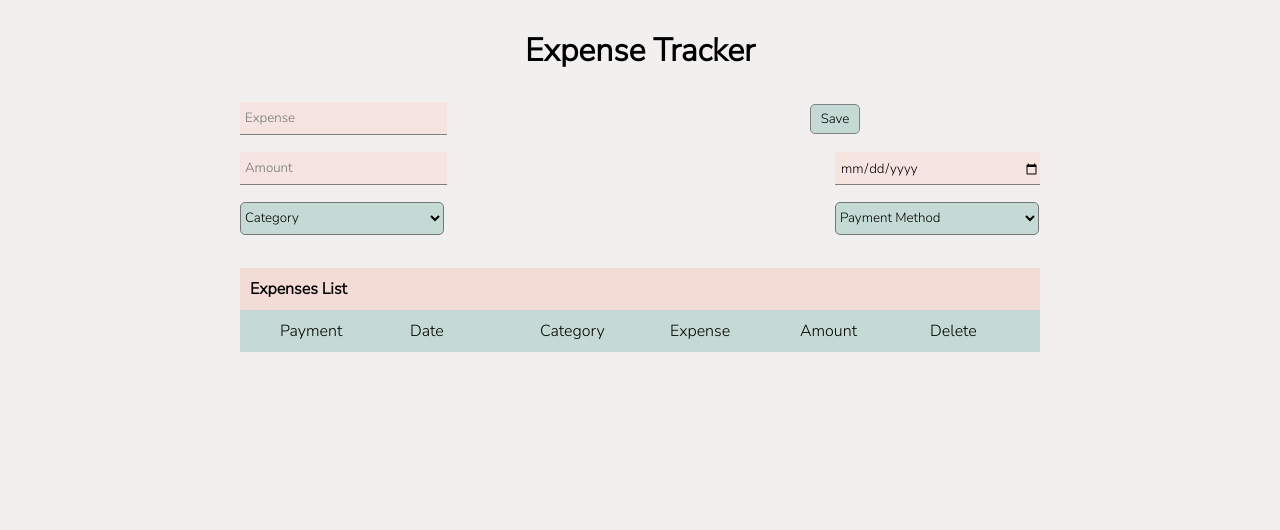
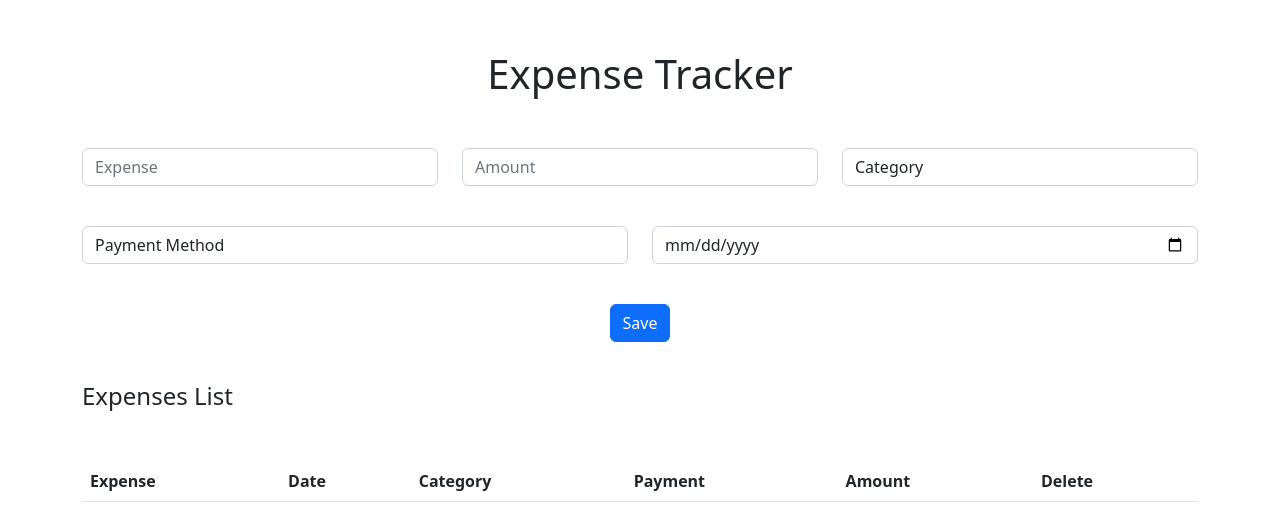
Before and after one commit to imcodingdreams/expense-tracker-app-react, a React (Create React App) app: page / in a window 1280 px wide. Shown: the top 530 px of the page. Built offline with nearby package versions, Linux system fonts and the light colour scheme.

Commit message:
Add React Bootstrap

```diff
--- a/public/index.html
+++ b/public/index.html
@@ -18,6 +18,12 @@
       user's mobile device or desktop. See https://developers.google.com/web/fundamentals/web-app-manifest/
     -->
     <link rel="manifest" href="%PUBLIC_URL%/manifest.json" />
+    <link
+      rel="stylesheet"
+      href="https://cdn.jsdelivr.net/npm/bootstrap@5.2.3/dist/css/bootstrap.min.css"
+      integrity="sha384-rbsA2VBKQhggwzxH7pPCaAqO46MgnOM80zW1RWuH61DGLwZJEdK2Kadq2F9CUG65"
+      crossorigin="anonymous"
+    />
     <!--
       Notice the use of %PUBLIC_URL% in the tags above.
       It will be replaced with the URL of the `public` folder during the build.
--- a/src/App.css
+++ b/src/App.css
@@ -1,18 +1,27 @@
 body {
+  background-color: rgb(242, 239, 239);
+  font-family: 'Nunito Sans', sans-serif;
+}
+
+button {
+  background-color: aqua;
+}
+
+/* body {
   display: flex;
   align-items: center;
   justify-content: center;
   background-color: rgb(242, 239, 239);
   font-family: 'Nunito Sans', sans-serif;
-}
+} */
 
-.header {
+/* .header {
   display: flex;
   align-items: center;
   justify-content: center;
-}
+} */
 
-input {
+/* input {
   border-top: none;
   border-left: none;
   border-right: none;
@@ -22,47 +31,46 @@ input {
   background-color: #f8dbd390;
   padding-left: 5px;
   font-family: 'Nunito Sans', sans-serif;
-}
+} */
 
-select {
+/* select {
   height: 30px;
   width: 200px;
   border-radius: 5px;
   background-color: #b1d1c7ae;
   font-family: 'Nunito Sans', sans-serif;
-}
+} */
 
-.add-expense {
+/* .add-expense {
   display: grid;
   grid-template-rows: 50px 50px 50px;
   grid-template-columns: auto auto;
   align-items: center;
-}
+} */
 
-.expense-name-input {
+/* .expense-name-input {
   display: flex;
   padding: 10px;
   justify-content: space-between;
   background-color: #f3d2caae;
-}
+} */
 
-button {
+/* button {
   height: 30px;
   width: 50px;
   border: 1px solid gray ;
   border-radius: 5px;
-  /* align-self: center; */
   background-color: #b1d1c7ae;
   font-family: 'Nunito Sans', sans-serif;
-}
+} */
 
-.amount-date-inputs {
+/* .amount-date-inputs {
   display: flex;
   padding: 10px;
   background-color: #f3d2caae;
-}
+} */
 
-.category-payment-inputs {
+/* .category-payment-inputs {
   display: flex;
   padding: 10px;
   padding-bottom: 25px;
@@ -70,9 +78,9 @@ button {
   justify-content: space-between;
   background-color: #f3d2caae;
   box-shadow: 0px 2px 0px rgb(0, 0, 0, 0.1);
-}
+} */
 
-.expense-date {
+/* .expense-date {
   padding-top: 2px;
   margin-left: 25px;
 }
@@ -86,9 +94,9 @@ button {
 .expense-category {
   width: 204px;
   height: 33px;
-}
+} */
 
-.add-expense {
+/* .add-expense {
   justify-content: space-between;
 }
 
@@ -100,10 +108,9 @@ ul {
   background-color: #b1d1c7ae;
   margin-top: 0%;
   align-items: center;
-  /* box-shadow: 0 0 20px rgba(0, 0, 0, 0.15); */
-}
+} */
 
-h4 {
+/* h4 {
   padding: 10px;
   background-color: #f3d2caae;
   margin-bottom: 0%;
@@ -111,16 +118,8 @@ h4 {
 }
 
 li{
-  /* min-width: 100px; */
   display: flex;
   justify-content: flex-start;
   min-width: 100px;
   padding-left: 30px;
-}
-/* .new-expense-div {
-  margin: 0px;
-}
-
-.expenses-list {
-  margin: 0px;
 } */
--- a/src/App.js
+++ b/src/App.js
@@ -1,7 +1,7 @@
 import React, { useState, useRef, useEffect } from 'react';
 import { Header } from './components/Header';
 import './App.css';
-import { ExpensesListHeader } from './components/ExpensesListHeader';
+//import { ExpensesListHeader } from './components/ExpensesListHeader';
 import { AddExpense } from './components/AddExpense';
 import { ExpensesList } from './components/ExpensesList';
 import { v4 as uuid } from 'uuid';
@@ -17,15 +17,30 @@ function App() {
   const expenseCategoryRef = useRef();
   const expensePaymentMethodRef = useRef();
 
+  const loadCount = useRef(0);
+
+  //fires at the beginning
   useEffect(() => {
-    const storedExpenses = JSON.parse(window.localStorage.getItem('LOCAL_STORAGE_KEY'))
-    if (storedExpenses) setExpenses(storedExpenses)
-    console.log(storedExpenses)
-  }, [])
+    const storedExpenses = JSON.parse(
+      localStorage.getItem('LOCAL_STORAGE_KEY')
+    );
+    if (storedExpenses) setExpenses(storedExpenses);
+    console.log(storedExpenses);
+  }, []);
 
+  //fires at the beginning
+  //fires any time expenses changes
   useEffect(() => {
-    window.localStorage.setItem('LOCAL_STORAGE_KEY', JSON.stringify(expenses))
-  }, [expenses])
+    if (loadCount.current > 2) {
+      localStorage.setItem(
+        'LOCAL_STORAGE_KEY',
+        JSON.stringify(expenses)
+      );
+    }
+
+    loadCount.current++;
+  }, [expenses]);
+
 
   function handleClickSave() {
     let paymentMethod = expensePaymentMethodRef.current.value;
@@ -42,11 +57,11 @@ function App() {
         id: uuid(), paymentMethod: paymentMethod, date: date, category: category, name: name, amount: amount
       }]
     })
-    // paymentMethod = null;
-    // date = null;
-    // category = null;
-    // name = null;
-    // amount = null;
+    expensePaymentMethodRef.current.value = '';
+    expenseDateRef.current.value = '';
+    expenseCategoryRef.current.value = '';
+    expenseNameRef.current.value = '';
+    expenseAmountRef.current.value = '';
   }
 
   const handleClickDelete = (id) => {
@@ -62,7 +77,7 @@ function App() {
         expenseDateRef={expenseDateRef}
         expenseCategoryRef={expenseCategoryRef}
         expensePaymentMethodRef={expensePaymentMethodRef} />
-      <ExpensesListHeader />
+      {/* <ExpensesListHeader /> */}
       <ExpensesList expenses={expenses} handleClickDelete={handleClickDelete} />
     </main>
   );
--- a/src/components/AddExpense.js
+++ b/src/components/AddExpense.js
@@ -1,5 +1,10 @@
 import React from 'react';
 import { useState } from 'react';
+//import { Form } from 'react-bootstrap';
+import { Button, FormControl, Row, Col } from 'react-bootstrap';
+import Form from 'react-bootstrap/Form';
+import { Container } from 'react-bootstrap';
+
 
 export const AddExpense = ({ handleClickSave, expenseNameRef, expenseAmountRef, expenseDateRef, expenseCategoryRef, expensePaymentMethodRef }) => {
 
@@ -15,51 +20,37 @@ export const AddExpense = ({ handleClickSave, expenseNameRef, expenseAmountRef,
   }
 
   return (
-    <form className="add-expense" onSubmit={handleSubmit}>
-      <input
-        type="text"
+    <Container>
+      <Form onSubmit={handleSubmit}>
+        <Row style={{ marginBottom: "40px" }}>
+          <Col xs={12} lg={4} className="col">
+            <Form.Control
+              type="input"
               ref={expenseNameRef}
               name="expenseName"
-        id="expenseName"
-        value={expenseName}
-        className="expense-name"
+              //id="expenseName"
               placeholder="Expense"
-        onChange={(e) => setExpenseName(e.target.value)}
-        required
+              required="true"
             />
-      <button className="save-button" onClick={ handleClickSave}>Save</button>
-      <input
+          </Col>
+          <Col xs={12} lg={4} className="col">
+            <Form.Control
               type="number"
               ref={expenseAmountRef}
-        name="number"
+              name="expenseAmount"
               min="1"
               step=".01"
               placeholder="Amount"
-        id="expenseAmount"
-        value={expenseAmount}
-        className="expense-amount"
-        onChange={(e) => setExpenseAmount(e.target.value)}
-        required
+              //id="expenseAmount"
+              required="true"
             />
-      <input
-        type="date"
-        ref={expenseDateRef}
-        name="date"
-        id="expenseDate"
-        value={expenseDate}
-        className="expense-date"
-        placeholder="Choose date"
-        onChange={(e) => setExpenseDate(e.target.value)}
-        required
-      />
-      <select
+          </Col>
+          <Col xs={12} lg={4} className="col">
+            <FormControl controlid='form.Category' as='select'
               ref={expenseCategoryRef}
-        name="category"
-        id="expenseCategory"
-        value={expenseCategory}
-        className="expense-category"
-        onChange={(e) => setExpenseCategory(e.target.value)}
-        required
+              name="expenseCategory"
+              //id="expenseCategory"
+              required="true"
             >
               <option value="" disabled selected hidden>Category</option>
               <option value="Food">Food</option>
@@ -77,22 +68,46 @@ export const AddExpense = ({ handleClickSave, expenseNameRef, expenseAmountRef,
               <option value="Pets">Pets</option>
               <option value="Debt">Debt</option>
               <option value="Other">Other</option>
-      </select>
-      <select
+            </FormControl>
+          </Col>
+        </Row>
+        <Row style={{ marginBottom: "40px" }}>
+          <Col xs={12} lg={6} className="col">
+            <Form.Control controlid='form.PaymentMethod' as='select'
               ref={expensePaymentMethodRef}
               name="payment"
-        id="paymentMethod"
-        value={paymentMethod}
+              //id="paymentMethod"
               className="payment-method"
-        onChange={(e) => setPaymentMethod(e.target.value)}
-        required
+              required="true"
             >
               <option value="" disabled selected hidden>Payment Method</option>
               <option value="Card">Card</option>
               <option value="Cash">Cash</option>
               <option value="Cryptocoin">Cryptocoin</option>
               <option value="Other">Other</option>
-      </select>
-    </form>
+            </Form.Control>
+          </Col>
+          <Col xs={12} lg={6} className="col">
+            <Form.Control
+              type="date"
+              ref={expenseDateRef}
+              name="expenseDate"
+              //id="expenseDate"
+              placeholder="Choose date"
+              required="true"
+            />
+          </Col>
+        </Row>
+        <Row>
+          <Col className="col">
+            <div className="d-flex justify-content-center">
+              <Button style={{
+                textAlign: "center", justifyContent: "center"
+              }} onClick={handleClickSave}>Save</Button>
+            </div>
+          </Col>
+        </Row>
+      </Form>
+    </Container>
   )
 }
--- a/src/components/ExpensesList.js
+++ b/src/components/ExpensesList.js
@@ -1,20 +1,40 @@
 import React from 'react'
+import { Button, Row, Table, Col, Container } from 'react-bootstrap'
 
 export const ExpensesList = ({ expenses, handleClickDelete }) => {
   return (
-    <div className='expenses-list'>
-      {expenses.map(expense => (
-        <div className="expense-ul" key={expense.id}>
-          <ul>
-            <li>{expense.paymentMethod}</li>
-            <li>{expense.date}</li>
-            <li>{expense.category}</li>
-            <li>{expense.name}</li>
-            <li>${expense.amount}</li>
-            <button type="button" className="btn btn-primary" onClick={() => handleClickDelete(expense.id)}>X</button>
-          </ul>
-        </div>
-      ))}
-    </div>
+    <Container>
+      <Row>
+        <Col>
+          <h4 style={{ textAlign: "left", marginTop: "40px", marginBottom: "50px" }}>Expenses List</h4>
+          <Table>
+            <thead>
+              <tr>
+                <th scope="col">Expense</th>
+                <th scope="col">Date</th>
+                <th scope="col">Category</th>
+                <th scope="col">Payment</th>
+                <th scope="col">Amount</th>
+                <th scope="col">Delete</th>
+              </tr>
+            </thead>
+            {expenses.map(expense => (
+              <tbody key={expense.id}>
+                <tr>
+                  <td scope='col'>{expense.name}</td>
+                  <td scope='col'>{expense.date}</td>
+                  <td scope='col'>{expense.category}</td>
+                  <td scope='col'>{expense.paymentMethod}</td>
+                  <td scope='col'>${expense.amount}</td>
+                  <td scope='col'>
+                    <Button variant='primary' onClick={() => handleClickDelete(expense.id)}>X</Button>
+                  </td>
+                </tr>
+              </tbody>
+            ))}
+          </Table>
+        </Col>
+      </Row >
+    </Container>
   )
 }
--- a/src/components/ExpensesListHeader.js
+++ b/src/components/ExpensesListHeader.js
@@ -1,18 +1,26 @@
 import React from 'react'
-// import { NewExpense } from './NewExpense'
+import { Table, Row, Col, Container } from 'react-bootstrap'
 
 export const ExpensesListHeader = () => {
   return (
-    <div className='expenses-list-header'>
-      <h4>Expenses List</h4>
-      <ul>
-        <li>Payment</li>
-        <li>Date</li>
-        <li>Category</li>
-        <li>Expense</li>
-        <li>Amount</li>
-        <li>Delete</li>
-      </ul>
-    </div>
+    <Container>
+      <Row style={{ marginTop: "30px" }}>
+        <Col xs={12} lg={12} className="col">
+          <h4 style={{ textAlign: "left", marginTop: "40px", marginBottom: "50px" }}>Expenses List</h4>
+          <Table>
+            <thead>
+              <tr>
+                <th scope="col">Expense</th>
+                <th scope="col">Date</th>
+                <th scope="col">Category</th>
+                <th scope="col">Payment</th>
+                <th scope="col">Amount</th>
+                <th scope="col">Delete</th>
+              </tr>
+            </thead>
+          </Table>
+        </Col>
+      </Row>
+    </Container>
   )
 }
--- a/src/components/Header.js
+++ b/src/components/Header.js
@@ -2,7 +2,7 @@ import React from 'react';
 
 export const Header = () => {
   return (
-    <h1 className="header">
+    <h1 style={{ textAlign: "center", marginTop: "50px", marginBottom: "50px" }}>
       Expense Tracker
     </h1>
   )
--- a/src/index.js
+++ b/src/index.js
@@ -1,7 +1,7 @@
 import React from 'react';
 import ReactDOM from 'react-dom/client';
 import App from './App';
-//import 'bootstrap/dist/css/bootstrap.css';
+import 'bootstrap/dist/css/bootstrap.css';
 
 
 const root = ReactDOM.createRoot(document.getElementById('root'));
```
Lines whose indentation alone changed are shown as unchanged.
